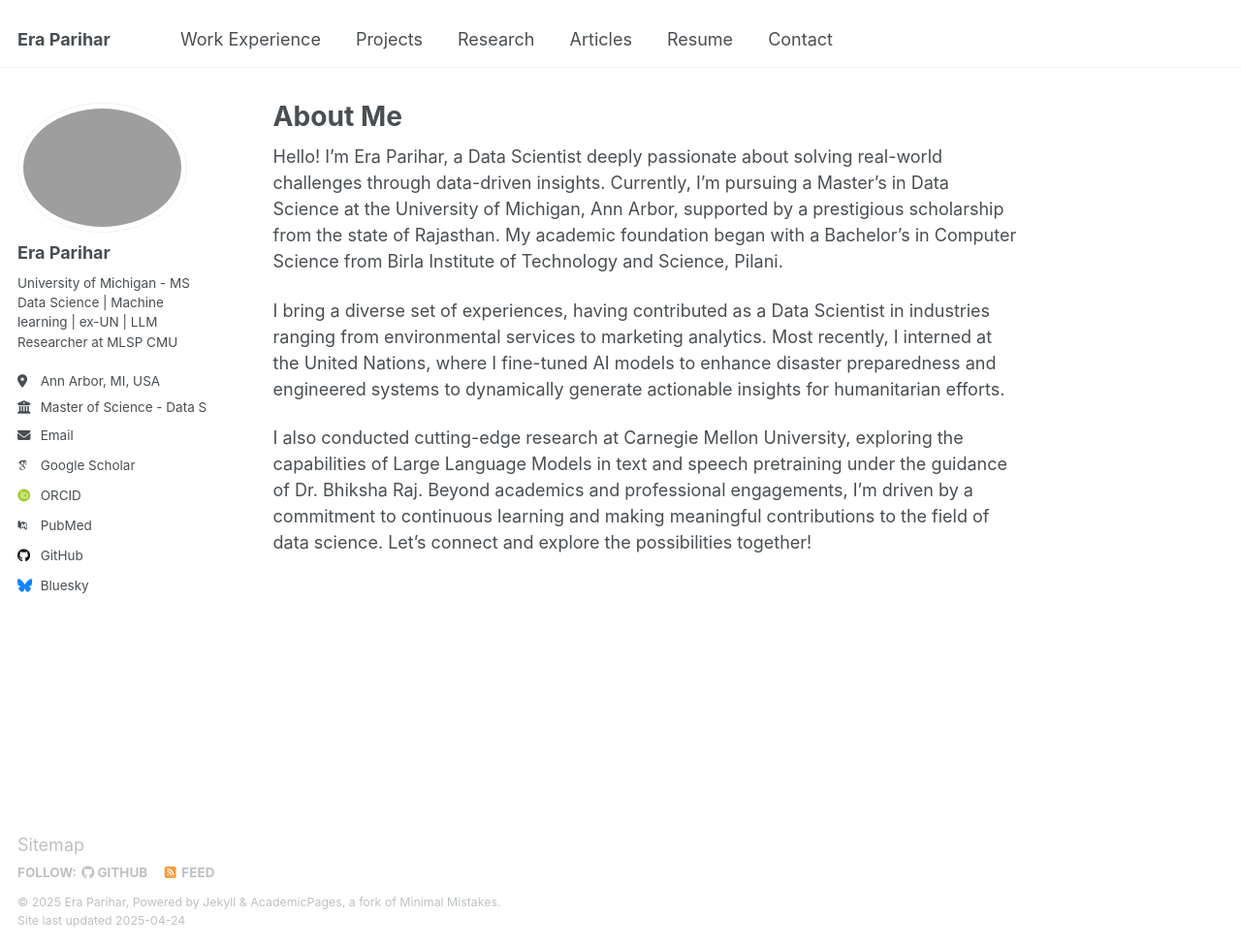
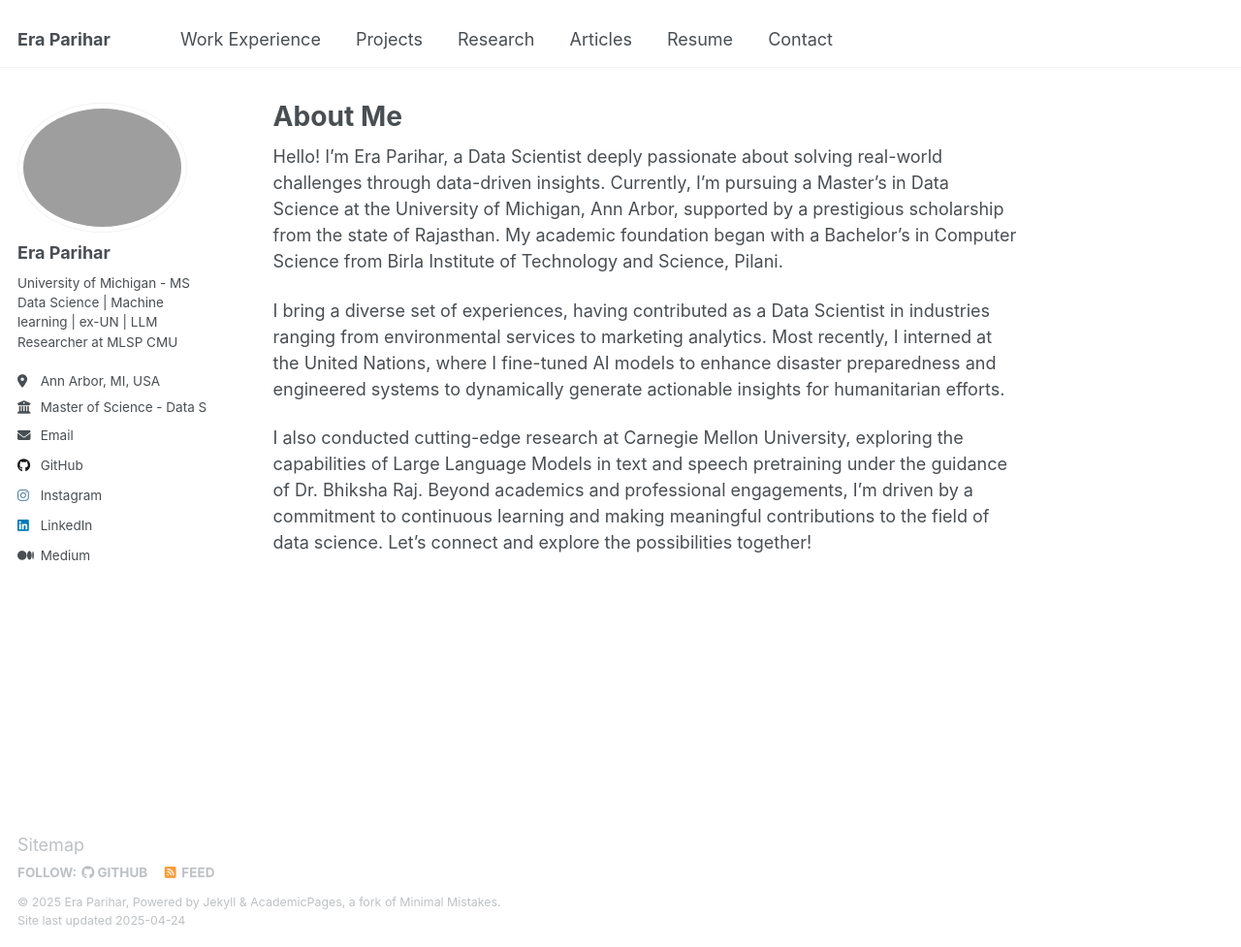
Before and after one commit to erapariharr/erapariharr.github.io, a Jekyll site: the page built from _pages/about.md, in a window 1280 px wide and 977 px high. Shown: the whole window at 97% size. Built offline with Jekyll 4.4.1, drawn with Linux system fonts in a browser that asks for light colours; some web fonts are replaced.

Commit message:
Update _config.yml - soical sites

```diff
--- a/_config.yml
+++ b/_config.yml
@@ -33,11 +33,11 @@
 
   # Academic websites
   arxiv            : # URL - Update with the correct link to your profile
-  googlescholar    : "https://scholar.google.com/citations?user=PS_CX0AAAAAJ"
+  googlescholar    : # "https://scholar.google.com/citations?user=PS_CX0AAAAAJ"
   impactstory      : # URL
-  orcid            : "http://orcid.org/yourorcidurl"
+  orcid            : # "http://orcid.org/yourorcidurl"
   semantic         : # URL
-  pubmed           : "https://www.ncbi.nlm.nih.gov/pubmed/?term=john+snow"
+  pubmed           : # "https://www.ncbi.nlm.nih.gov/pubmed/?term=john+snow"
   researchgate     : # URL
   scopus           : # URL
 
@@ -50,18 +50,18 @@
   stackoverflow    : # User number or user number and name (i.e., use "1" or "1/jeff-atwood")
 
   # Social media
-  bluesky          : "bsky.app" # Replace this with you Bluesky username
+  bluesky          : # "bsky.app" # Replace this with you Bluesky username
   facebook         : # Username
   flickr           : # Username
   foursquare       : # Username
   goodreads        : # Username
   google_plus      : # Username
   keybase          : # Username
-  instagram        : # Username
+  instagram        : https://www.instagram.com/eraparihar/?hl=en # Username
   lastfm           : # Username
-  linkedin         : # Username
+  linkedin         : https://www.linkedin.com/in/era-parihar-125a58183/
   mastodon         : # URL
-  medium           : # URL
+  medium           : https://medium.com/@eraparihar98 # URL
   pinterest        : # Username
   soundcloud       : # Username
   steam            : # Username
```
